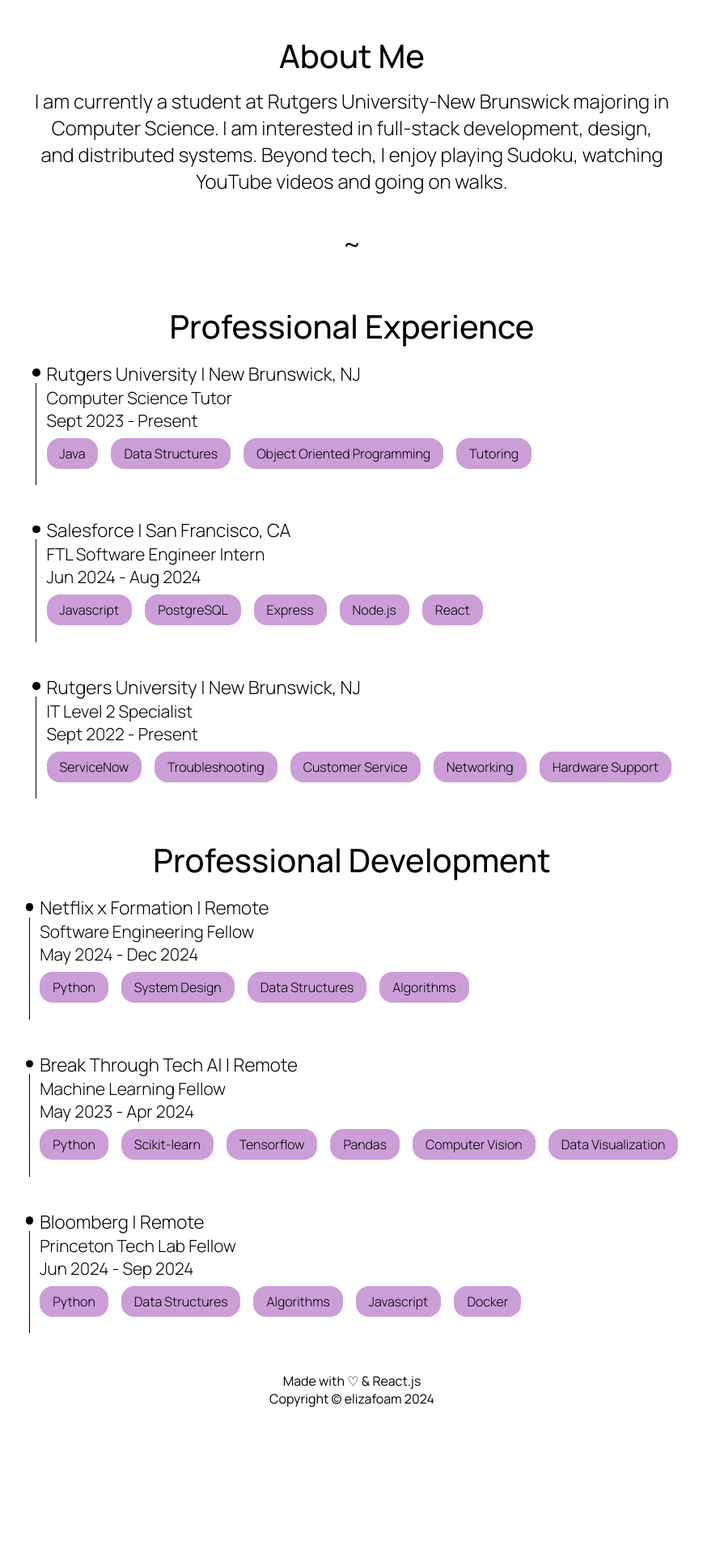
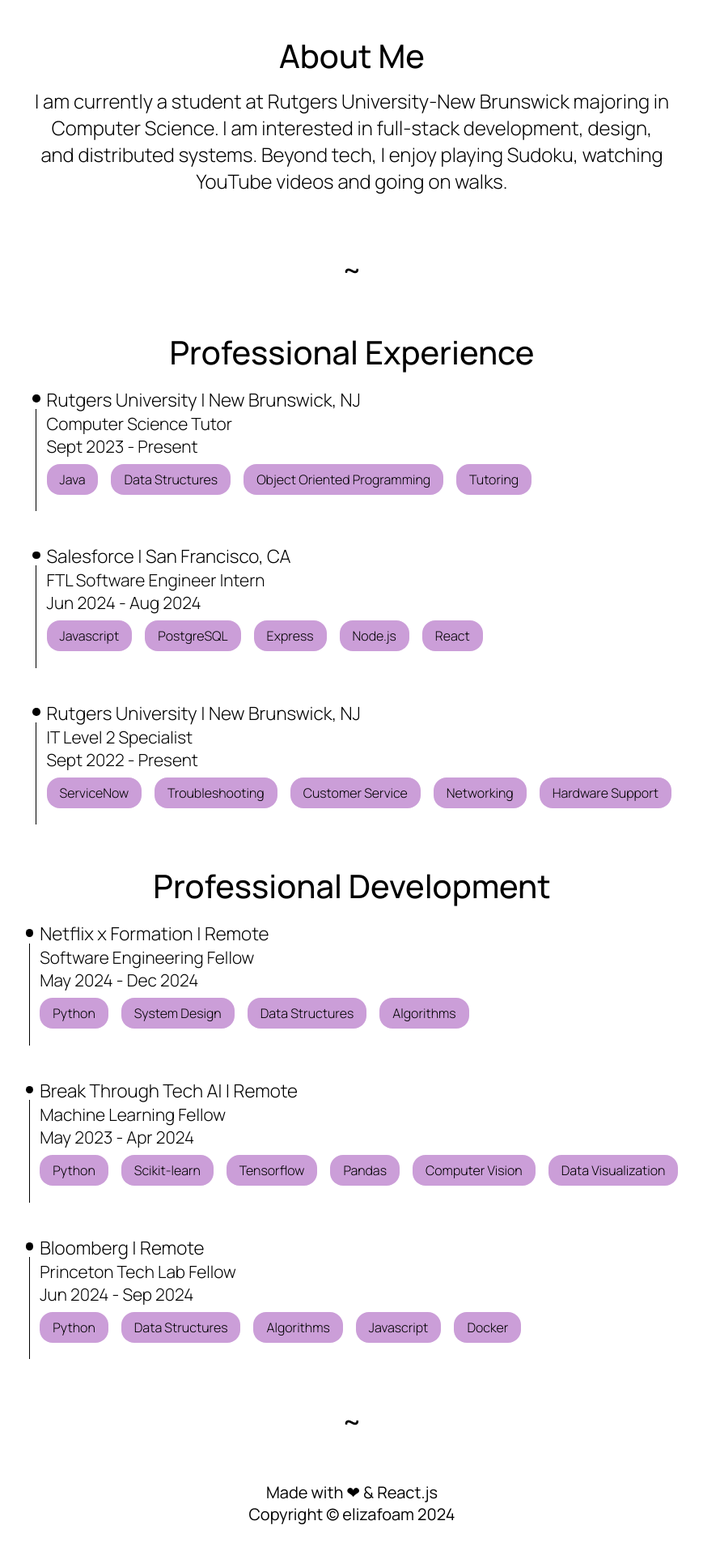
Before and after one commit to elizafoam/portfolio, a React (Vite) app: page / in a window 1280 px wide. Shown: the part 677-2597 px from the top of the page at 81% size, without its empty margins (205-1074 px from the left). Before the commit the page ends 2465 px from the top, so only its background shows below. Built offline with nearby package versions, Linux system fonts and the light colour scheme; no server answers.

Commit message:
improve responsiveness

```diff
--- a/src/App.css
+++ b/src/App.css
@@ -51,7 +51,7 @@
 
 .curly {
   margin: auto;
-  font-size: 2.5rem;
+  font-weight: 300;
 }
 
 .experience-section {
--- a/src/App.jsx
+++ b/src/App.jsx
@@ -29,7 +29,7 @@
       <Banner />
       <Header />
       <About />
-      <div className='curly manrope-light'>~</div>
+      <div className='curly manrope-heading'>~</div>
       <section className='main'>
         <div className='about-title manrope-heading'>Professional Experience</div>
         <div className='experience-section'>
@@ -61,7 +61,7 @@
           <div>- {quote["author"]}</div>
         </div> */}
       </section>
-
+      <div className='curly manrope-heading'>~</div>
       <Footer />
     </div>
   )
--- a/src/components/Experience/Experience.css
+++ b/src/components/Experience/Experience.css
@@ -90,15 +90,15 @@
   .experience-info {
     display: flex;
     flex-direction: column;
-    font-size: 1.05rem;
+    font-size: 1rem;
   }
 
   .position {
-    font-size: 0.95rem;
+    font-size: 0.9rem;
   }
 
   .date {
-    font-size: 0.9rem;
+    font-size: 0.85rem;
   }
 
   .skills-section {
@@ -107,6 +107,6 @@
   }
 
   .skill {
-    font-size: 0.7rem;
+    font-size: 0.6rem;
   }
 }
--- a/src/components/Footer/Footer.css
+++ b/src/components/Footer/Footer.css
@@ -1,4 +1,13 @@
 .Footer {
   text-align: center;
   padding: 2rem;
+  font-size: 1.25rem;
 }
+
+@media (max-width: 375px) {
+  .Footer {
+    font-size: 1rem;
+    padding: 1rem;
+  }
+
+}
--- a/src/components/Footer/Footer.jsx
+++ b/src/components/Footer/Footer.jsx
@@ -4,7 +4,7 @@
 const Footer = () => {
   return (
     <div className="Footer">
-      <div>Made with ♡ & React.js </div>
+      <div>Made with ❤︎ & React.js </div>
       <div>Copyright © elizafoam 2024</div>
     </div>
   )
```
